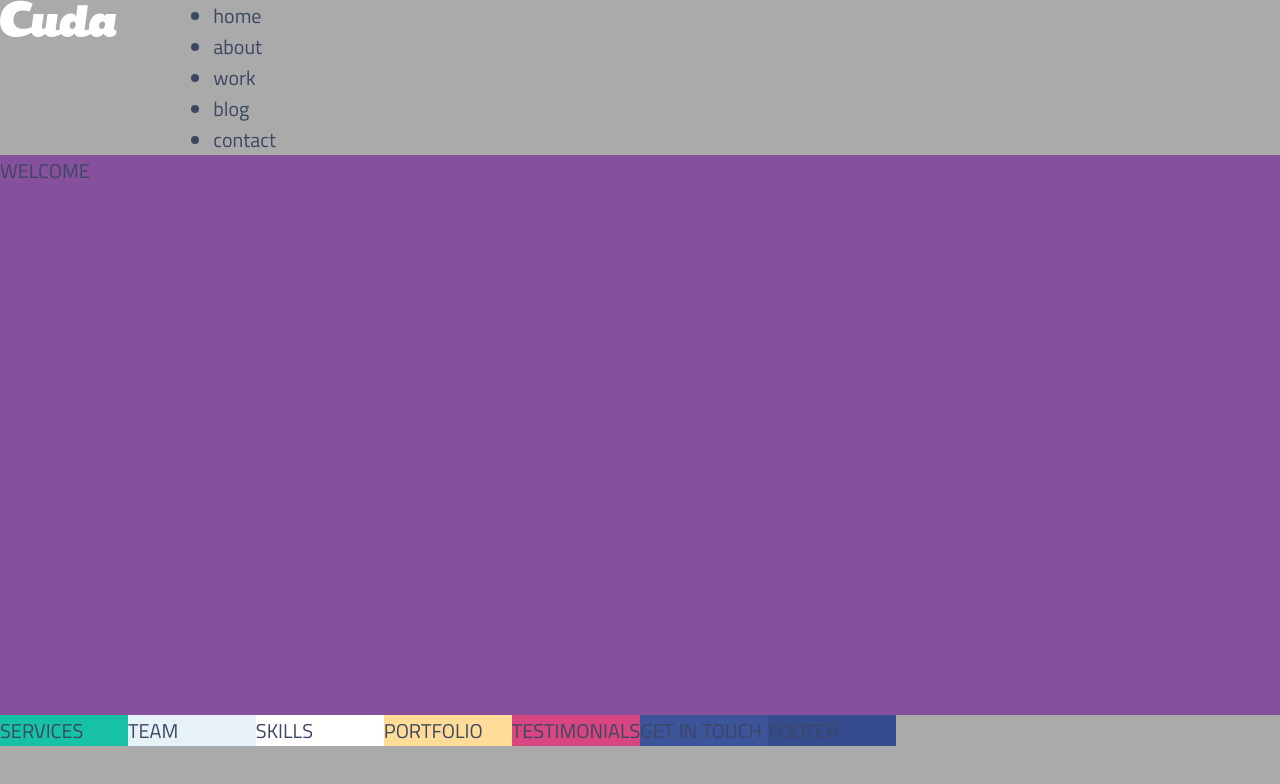
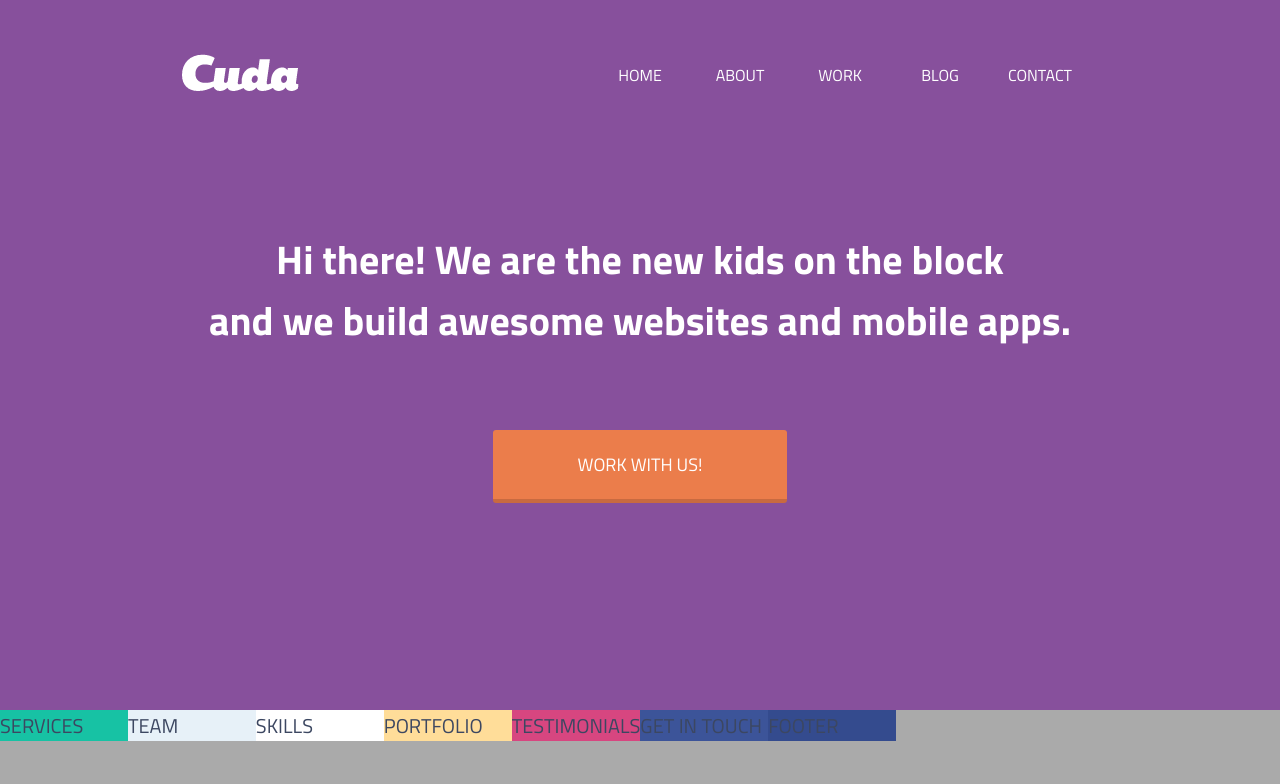
Before and after one commit to GKonar/Grid_Cudo_Agency, a website: page index.html in a window 1280 px wide. Drawn offline with Linux system fonts and the light colour scheme.

Commit message:
Create nav and header

```diff
--- a/index.html
+++ b/index.html
@@ -10,20 +10,22 @@
     <title>Cuda grid page</title>
 </head>
 <body class="container">
-    <!-- HEADER -->
+    <!-- NAV -->
     <div class="nav">
-        <div class="nav__logo"><img src="/img/main-logo.png" alt="logo"></div>
         <ul class="nav__items">
-            <li class="nav__item">home</li>
-            <li class="nav__item">about</li>
-            <li class="nav__item">work</li>
-            <li class="nav__item">blog</li>
-            <li class="nav__item">contact</li>
+            <div class="nav__logo"><img src="/img/main-logo.png" alt="logo"></div>
+            <li class="nav__item nav__item--1"><a href="#" class="nav__link">home</a></li>
+            <li class="nav__item nav__item--2"><a href="#" class="nav__link">about</a></li>
+            <li class="nav__item nav__item--3"><a href="#" class="nav__link">work</a></li>
+            <li class="nav__item nav__item--4"><a href="#" class="nav__link">blog</a></li>
+            <li class="nav__item nav__item--5"><a href="#" class="nav__link">contact</a></li>
         </ul>
     </div>
 
+    <!-- HEADER -->
     <header class="welcome">
-        WELCOME
+        <h1 class="welcome__heading heading-1">Hi there! We are the new kids on the block <br> and we build awesome websites and mobile apps.</h1>
+        <button class="welcome__btn btn">WORK WITH US!</button>
     </header>
 
     <!--  SERVICES -->
--- a/sass/_base.scss
+++ b/sass/_base.scss
@@ -30,7 +30,7 @@ $main-font: 'Titillium Web', sans-serif;
 }
 
 html {
-    box-sizing: border- box;
+    box-sizing: border-box;
     font-size: 62.5%; // 1rem = 10px
 }
 
--- a/sass/_nav.scss
+++ b/sass/_nav.scss
@@ -1,8 +1,57 @@
 .nav {
     grid-column: col-start 1 / col-end 10;
+    background-color: $color-welcome;
 
-    display: grid;
-    grid-template-columns: repeat(6, 1fr);
+    &__items {
+        list-style: none;
+        color: $font-color-light;
+        text-transform: uppercase;
+        font-size: 1.6rem;
 
+        // GRID
+        display: grid;
+        grid-template-columns: minmax(10rem, 2fr) repeat(9, minmax(10rem, 1fr)) minmax(10rem, 2fr);
+        grid-template-rows: 15rem;
+        justify-items: center;
+        align-items: center;
+    }
 
+    &__logo {
+        grid-column: 2 / 3;
+    }
+
+    &__item {
+        &--1 {
+            grid-column: 6 / 7;
+        }
+
+        &--2 {
+            grid-column: 7 / 8;
+        }
+
+        &--3 {
+            grid-column: 8 / 9;
+        }
+
+        &--4 {
+            grid-column: 9 / 10;
+        }
+
+        &--5 {
+            grid-column: 10 / 11;
+        }
+    }
+
+    &__link,
+    &__link:active {
+        text-decoration: none;
+        color: $font-color-light;
+        padding: .2rem 1rem;
+        border-radius: 3px;
+        transition: .2s;
+
+        &:hover {
+            background-color: $color-welcome-dark;
+        }
+    }
 }
--- a/sass/_typography.scss
+++ b/sass/_typography.scss
@@ -0,0 +1,24 @@
+.heading-1 {
+    font-size: 4rem;
+    font-weight: 700;
+}
+
+.btn {
+    padding: 2.1rem 8.5rem;
+    font-family: $main-font;
+    font-size: 1.8rem;
+    border-radius: 3px;
+    border: none;
+    color: $font-color-light;
+    transition: .2s;
+
+    &:hover {
+        box-shadow: 0rem 1rem 3rem .2rem rgba(0, 0, 0, 0.3);
+        transform: translateY(-.2rem);
+    }
+
+    &:active {
+        box-shadow: 0rem .5rem 2rem .1rem rgba(0, 0, 0, 0.3);
+        transform: translateY(-.1rem);
+    }
+}
--- a/sass/_welcome.scss
+++ b/sass/_welcome.scss
@@ -1,5 +1,24 @@
 .welcome {
     background-color: $color-welcome;
+    color: $font-color-light;
     grid-column: col-start 1 / col-end 10;
 
+    display: grid;
+    align-items: center;
+    justify-items: center;
+    grid-template-rows: repeat(2, 1fr);
+    grid-template-columns: repeat(7, 1fr);
+
+    &__heading {
+        grid-column: 2 / 7;
+        text-align: center;
+    }
+
+    &__btn {
+        grid-row: 2 / 3;
+        grid-column: 2 / 7;
+        background-color: #eb7d4b;
+        border-bottom: 4px solid rgba(#000, .15);
+        align-self: start;
+    }
 }
```
Also changed, not shown: css/style.css, 2 other files.
